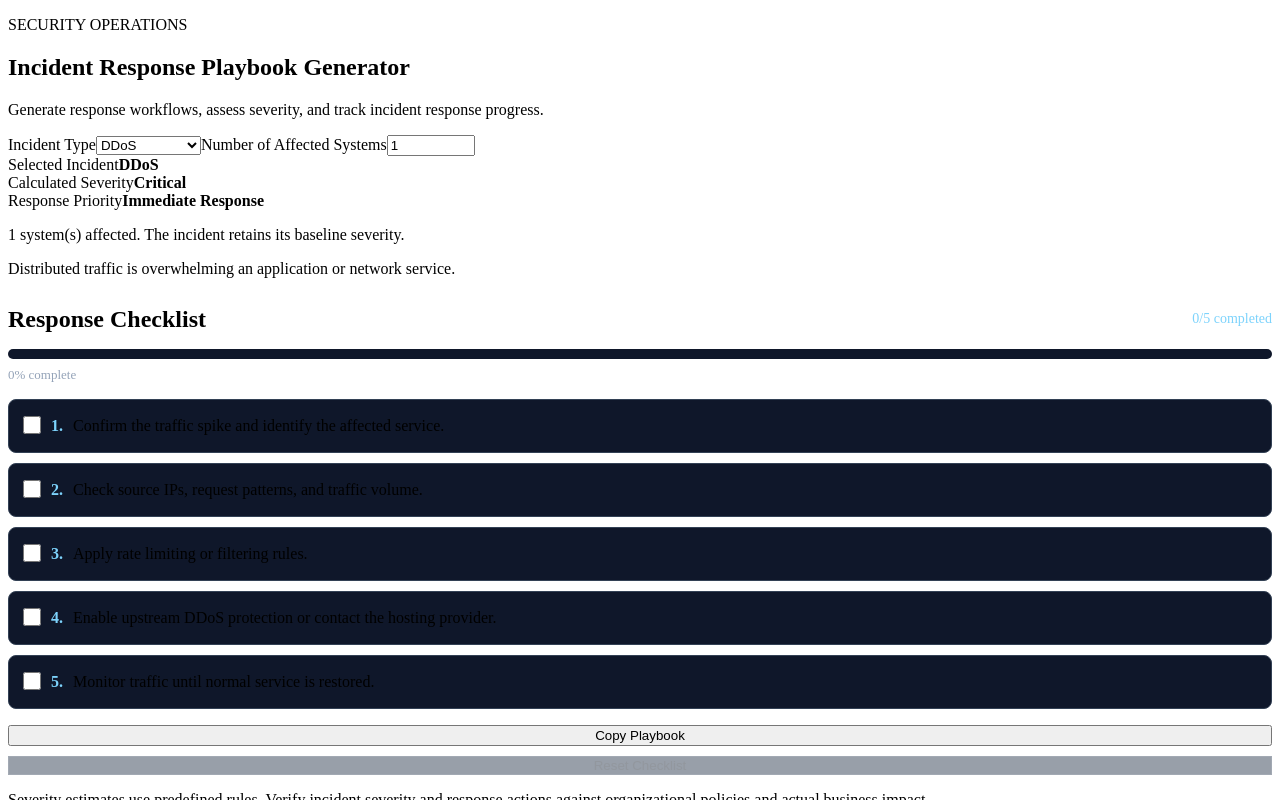
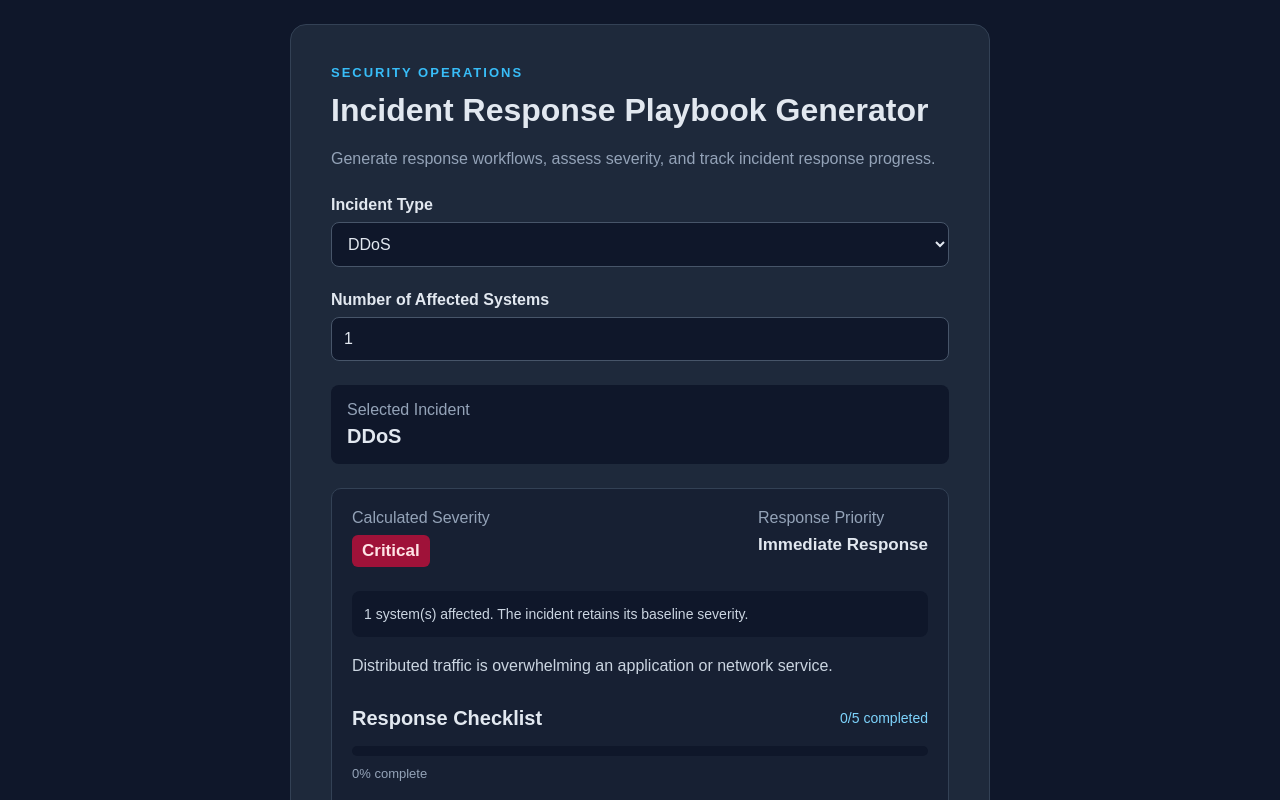
Before and after one commit to ShreyasSwasti/incident-respons, a React (Vite) app: page / in a window 1280 px wide. Shown: the top 800 px of the page. Built offline with nearby package versions, Linux system fonts and the light colour scheme.

Commit message:
fixed the css file issue from the last commit

```diff
--- a/src/index.css
+++ b/src/index.css
@@ -1,3 +1,211 @@
+* {
+  box-sizing: border-box;
+}
+
+body {
+  margin: 0;
+  font-family: Arial, sans-serif;
+  background: #0f172a;
+  color: #e2e8f0;
+}
+
+.app {
+  min-height: 100vh;
+  display: flex;
+  justify-content: center;
+  align-items: center;
+  padding: 24px;
+}
+
+.card {
+  width: 100%;
+  max-width: 700px;
+  padding: 40px;
+  border: 1px solid #334155;
+  border-radius: 16px;
+  background: #1e293b;
+}
+
+.eyebrow {
+  margin: 0 0 10px;
+  font-size: 13px;
+  font-weight: bold;
+  letter-spacing: 2px;
+  color: #38bdf8;
+}
+
+h1 {
+  margin: 0;
+  font-size: 32px;
+  line-height: 1.25;
+}
+
+.description {
+  color: #94a3b8;
+  line-height: 1.6;
+}
+
+label {
+  display: block;
+  margin: 24px 0 8px;
+  font-weight: bold;
+}
+
+select,
+input:not([type="checkbox"]) {
+  width: 100%;
+  padding: 12px;
+  border: 1px solid #475569;
+  border-radius: 8px;
+  background: #0f172a;
+  color: #e2e8f0;
+  font-size: 16px;
+}
+
+select:focus,
+input:focus {
+  outline: 2px solid #38bdf8;
+  outline-offset: 2px;
+}
+
+.validation-message {
+  color: #fca5a5;
+  font-size: 14px;
+}
+
+.selected {
+  margin-top: 24px;
+  padding: 16px;
+  border-radius: 8px;
+  background: #0f172a;
+}
+
+.selected span {
+  display: block;
+  margin-bottom: 6px;
+  color: #94a3b8;
+}
+
+.selected strong {
+  font-size: 20px;
+}
+
+.playbook {
+  margin-top: 24px;
+  padding: 20px;
+  border: 1px solid #334155;
+  border-radius: 10px;
+  background: #172033;
+}
+
+.playbook-header {
+  display: flex;
+  justify-content: space-between;
+  align-items: flex-start;
+  gap: 16px;
+}
+
+.playbook-header span {
+  display: block;
+  margin-bottom: 8px;
+  color: #94a3b8;
+}
+
+.playbook-header strong {
+  font-size: 17px;
+}
+
+.severity {
+  display: inline-block;
+  padding: 6px 10px;
+  border-radius: 6px;
+}
+
+.severity-low {
+  background: #14532d;
+  color: #bbf7d0;
+}
+
+.severity-medium {
+  background: #713f12;
+  color: #fde68a;
+}
+
+.severity-high {
+  background: #7f1d1d;
+  color: #fecaca;
+}
+
+.severity-critical {
+  background: #9f1239;
+  color: #ffe4e6;
+}
+
+.playbook p {
+  color: #cbd5e1;
+  line-height: 1.6;
+}
+
+.impact-summary {
+  margin-top: 24px;
+  padding: 12px;
+  border-radius: 8px;
+  background: #0f172a;
+  font-size: 14px;
+}
+
+button {
+  width: 100%;
+  margin-top: 12px;
+  padding: 13px 16px;
+  border: none;
+  border-radius: 8px;
+  background: #0284c7;
+  color: white;
+  font-size: 16px;
+  font-weight: bold;
+  cursor: pointer;
+}
+
+button:hover:not(:disabled) {
+  background: #0369a1;
+}
+
+button:disabled {
+  opacity: 0.5;
+  cursor: not-allowed;
+}
+
+.copy-message {
+  font-size: 14px;
+  color: #7dd3fc !important;
+}
+
+.playbook h2 {
+  margin-top: 28px;
+  font-size: 20px;
+}
+
+.playbook ol {
+  padding-left: 24px;
+  color: #cbd5e1;
+}
+
+.playbook li {
+  margin-bottom: 12px;
+  line-height: 1.5;
+}
+
+.disclaimer {
+  margin-top: 24px;
+  padding-top: 16px;
+  border-top: 1px solid #334155;
+  color: #94a3b8 !important;
+  font-size: 13px;
+}
+
+/* Incident response checklist */
+
 .checklist-header {
   display: flex;
   align-items: center;
@@ -119,6 +327,22 @@
 }
 
 @media (max-width: 600px) {
+  .app {
+    padding: 12px;
+  }
+
+  .card {
+    padding: 24px 18px;
+  }
+
+  h1 {
+    font-size: 26px;
+  }
+
+  .playbook-header {
+    flex-direction: column;
+  }
+
   .checklist-header {
     align-items: flex-start;
     flex-direction: column;
```
